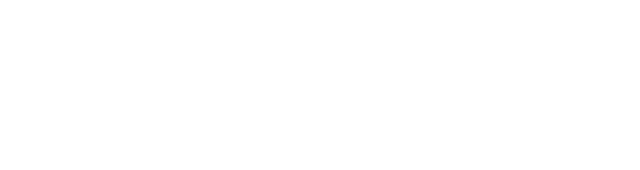
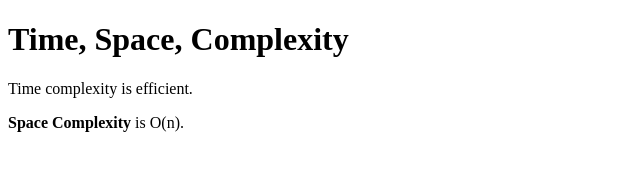
Before and after one commit to acciojob/time-and-space-complexity-Abhijit7287, a website: page main.html in a window 1280 px wide. Shown: the whole page, without its empty margins (0-640 px from the left). Drawn offline with Linux system fonts and the light colour scheme.

Commit message:
created a submission

```diff
--- a/main.html
+++ b/main.html
@@ -8,6 +8,9 @@
 
 <body>
 	<!-- the entire body must be written by student -->
+	<h1>Time, Space, Complexity</h1>
+	<p>Time complexity is efficient.</p>
+	<p> <b>Space Complexity</b> is O(n).</p>
     <script type="text/javascript" src="./script.js">
 </script>
 
```
